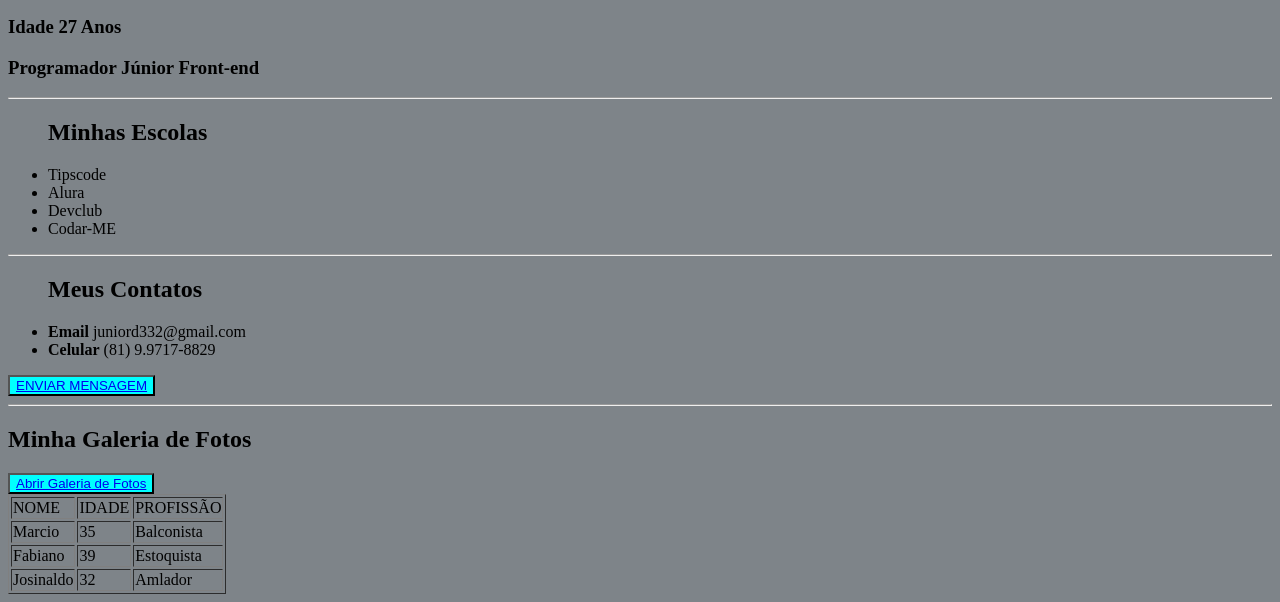
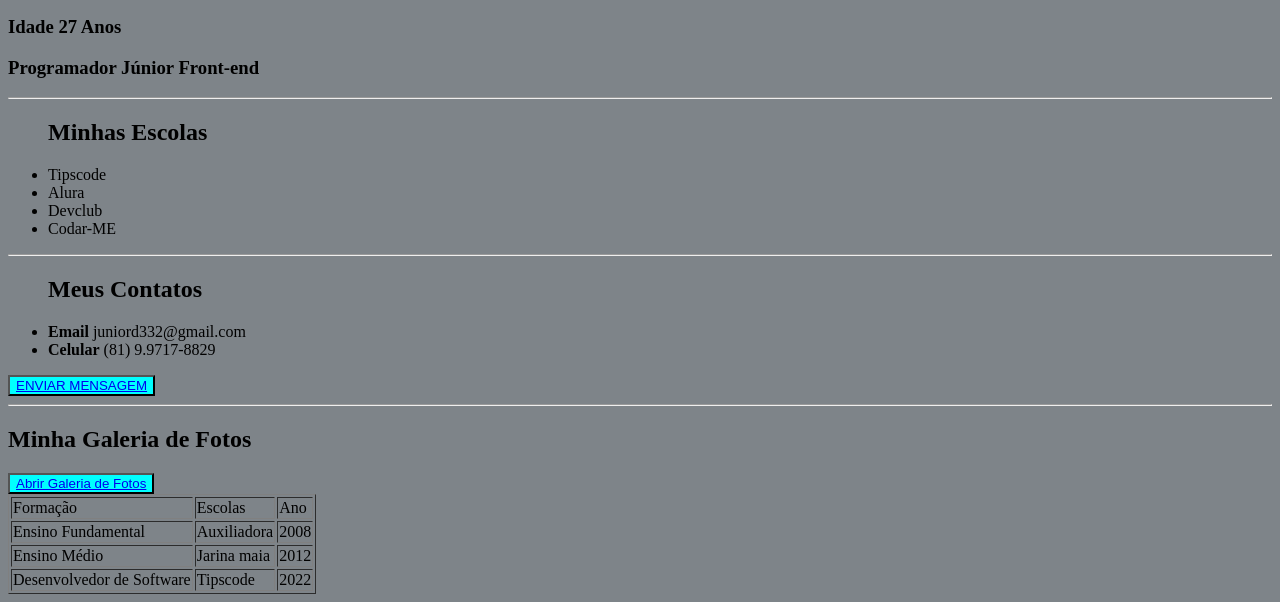
Before and after one commit to Juniord332/Meu-Primero-Projeto, a plain HTML site: page index.html in a window 1280 px wide. Shown: the part 259-861 px from the top of the page. Drawn offline with Linux system fonts and the light colour scheme.

Commit message:
Add files via upload
Signed-off-by: Juniord332 <117691513+Juniord332@users.noreply.github.com>

```diff
--- a/index.html
+++ b/index.html
@@ -38,26 +38,26 @@
     <button><a href="/galeria.html">Abrir Galeria de Fotos</a></button>
     <table border="1">
         <tr>
-            <td>NOME</td>
-            <td>IDADE</td>
-            <td>PROFISSÃO</td>
+            <td>Formação</td>
+            <td>Escolas</td>
+            <td>Ano</td>
 
         </tr>
         <tr>
-            <td>Marcio</td>
-            <td>35</td>
-            <td>Balconista</td>
+            <td>Ensino Fundamental</td>
+            <td>Auxiliadora</td>
+            <td>2008</td>
         </tr>
         <tr>
-            <td>Fabiano</td>
-            <td>39</td>
-            <td>Estoquista</td>
+            <td>Ensino Médio</td>
+            <td>Jarina maia</td>
+            <td>2012</td>
 
         </tr>
         <tr>
-            <td>Josinaldo</td>
-            <td>32</td>
-            <td>Amlador</td>
+            <td>Desenvolvedor de Software</td>
+            <td>Tipscode</td>
+            <td>2022</td>
         </tr>
     </table>
 
```
